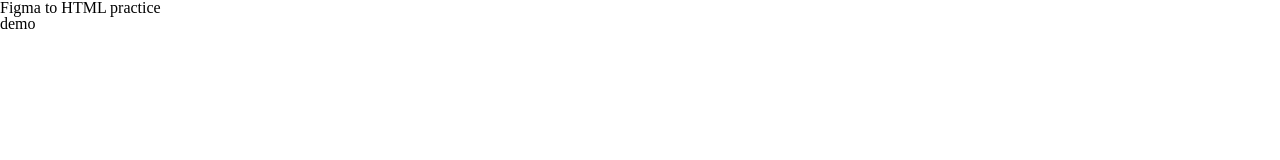
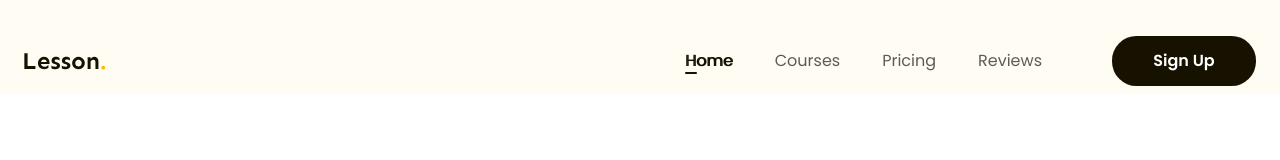
Before and after one commit to ngoctung1707/project1, a plain HTML site: page index.html in a window 1280 px wide. Shown: the top 160 px of the page. Drawn offline with Linux system fonts and the light colour scheme.

Commit message:
lam phan header

```diff
--- a/assets/CSS/style.css
+++ b/assets/CSS/style.css
@@ -10,4 +10,92 @@ html {
 /* khôi phục lại cỡ chữ mặc định theo rem */
 body {
   font-size: 1.6rem;
+  font-family: "Poppins", sans-serif;
 }
+
+/* ==================common======================= */
+
+a {
+  text-decoration: none;
+}
+
+.btn {
+  display: inline-block;
+  min-width: 118px;
+  padding: 0 16px;
+  line-height: 50px;
+
+  color: #fff;
+  text-align: center;
+  font-size: 1.6rem;
+  font-weight: 600;
+  border-radius: 24.5px;
+  background: #171100;
+}
+
+.main-content {
+  width: 1170px;
+  min-width: calc(100% - 48px);
+  margin-left: auto;
+  margin-right: auto;
+}
+
+/* ==================header========================= */
+
+.header {
+  background: #FFFCF4;
+}
+
+.header.fixed {
+  position: sticky;
+  top: -28px;
+}
+
+.header .body {
+  display: flex;
+  align-items: center;
+  padding: 36px 0 8px;
+}
+
+.nav {
+  margin-left: auto;
+}
+
+.nav ul {
+  display: flex;
+}
+
+.nav a {
+  position: relative;
+  color: #5f5b53;
+  font-size: 1.6rem;
+  /* background-color: green; */
+  padding: 8px 21px;
+}
+
+.nav li.active a,
+.nav a:hover {
+  color: #171100;
+  /* font-weight: 600; */
+  text-shadow: 1px 0 0 currentColor;
+}
+
+.nav li.active a::after {
+  position: absolute;
+  left: 21px;
+  bottom: 6px;
+  display: block;
+  content: "";
+  width: 12px;
+  height: 2px;
+  border-radius: 1px;
+  background: #171100;
+}
+
+.header .btn-sign-up {
+  min-width: 144px;
+}
+
+.header .action{
+  margin-left: 49px;
+}
--- a/index.html
+++ b/index.html
@@ -5,13 +5,50 @@
     <meta name="viewport" content="width=device-width, initial-scale=1.0" />
     <!-- reset CSS -->
     <link rel="stylesheet" href="./assets/CSS/reset.css" />
+    <!-- embed fonts -->
+    <link rel="preconnect" href="https://fonts.googleapis.com" />
+    <link rel="preconnect" href="https://fonts.gstatic.com" crossorigin />
+    <link
+      href="https://fonts.googleapis.com/css2?family=Poppins:ital,wght@0,100;0,200;0,300;0,400;0,500;0,600;0,700;0,800;0,900;1,100;1,200;1,300;1,400;1,500;1,600;1,700;1,800;1,900&family=Sen:wght@400..800&display=swap"
+      rel="stylesheet"
+    />
+
     <!-- style CSS  -->
     <link rel="stylesheet" href="./assets/CSS/style.css" />
     <title>Figma to HTML</title>
   </head>
 
-  <body>
-    <h1>Figma to HTML practice</h1>
-    <h2>demo</h2>
+  <body style="height: 10000px;">
+    <!-- header -->
+    <header class="header fixed">
+      <div class="main-content">
+        <div class="body">
+          <!-- logo -->
+          <img src="./assets/img/logo.svg" alt="Lesson." class="logo" />
+
+          <!-- nav -->
+          <nav class="nav">
+            <ul>
+              <li class="active">
+                <a href="#!">Home</a>
+              </li>
+              <li>
+                <a href="#!">Courses</a>
+              </li>
+              <li>
+                <a href="#!">Pricing</a>
+              </li>
+              <li>
+                <a href="#!">Reviews</a>
+              </li>
+            </ul>
+          </nav>
+          <!-- button action -->
+          <div class="action">
+            <a href="#" class="btn btn-sign-up">Sign Up</a>
+          </div>
+        </div>
+      </div>
+    </header>
   </body>
 </html>
```
Also changed, not shown: assets/img/logo.svg (added).
